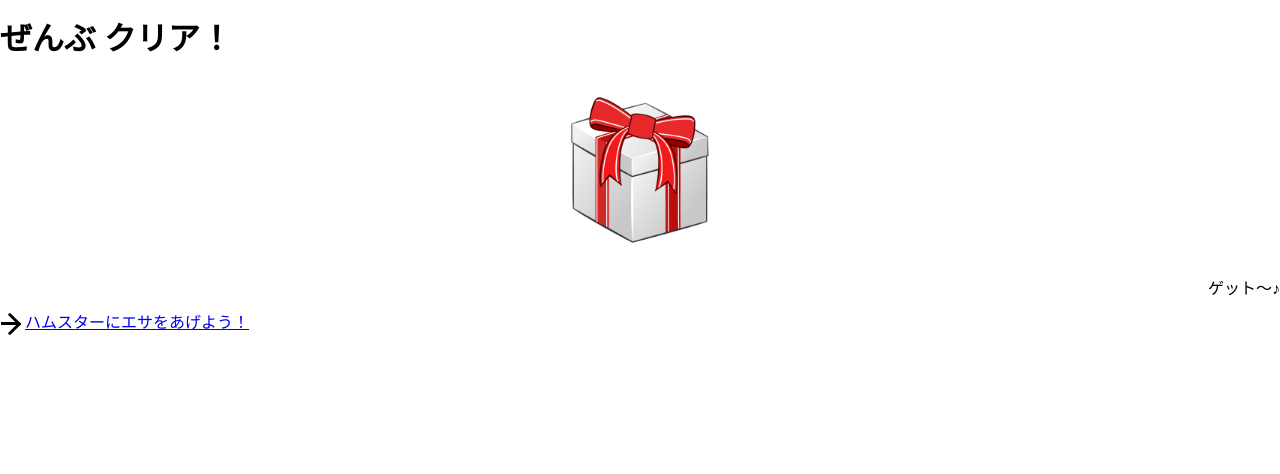
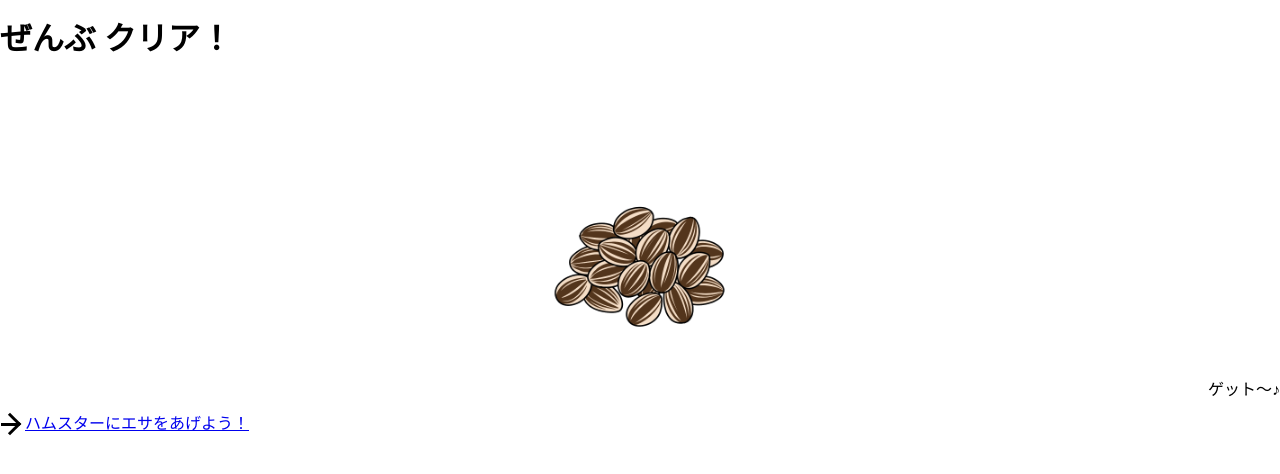
Before and after one commit to Ayakazu-Fukaura/possible_alone, a Flask app: page /5 in a window 1280 px wide. Shown: the top 474 px of the page. Run offline with Flask 2, Linux system fonts and the light colour scheme.

Commit message:
プレゼントのアニメとりあえず完成

```diff
--- a/static/css/5.css
+++ b/static/css/5.css
@@ -41,13 +41,47 @@
 }
 
 
+.movie_box {
+    width: 100%;
+    height: calc(185px + 100px);
+}
+
 /* フェードインさせる */
+
 .present_box {
+    position: relative;
     width: 180px;
     margin-left: auto;
     margin-right: auto;
+
+    opacity: 0;
+    /* ↓秒数はjavaにも記述 */
+    transition: 3.0s;
+    padding-top: 0px;
 }
 
-.present {
+
+.present_box.showUp {
+    opacity: 1;
+    padding-top: 100px;
+}
+
+.present,
+.himawari {
+    position: absolute;
     width: 100%;
+    transition: 2.0s;
 }
+
+.himawari {
+    opacity: 0;
+}
+
+.himawari.UP {
+    opacity: 1;
+}
+
+.present.DOWN {
+    opacity: 0;
+    transition: 1.0s;
+}
--- /dev/null
+++ b/static/js/5.js
@@ -0,0 +1,14 @@
+$(function () {
+
+    // class'showUp'をdiv要素に追加
+    $('.present_box').addClass('showUp');
+
+    //4.000秒後に実行
+    setTimeout(function () {
+        // $('.present').attr('src', 'static/img/seed_of_himawari.png');
+        $('.himawari').addClass('UP');
+        $('.present').addClass('DOWN');
+    }, 3000);
+
+
+});
--- a/templates/5.html
+++ b/templates/5.html
@@ -5,9 +5,10 @@
     <meta charset="UTF-8">
     <meta name="viewport" content="width=device-width, initial-scale=1.0">
 
-    <script src="https://ajax.googleapis.com/ajax/libs/jquery/3.5.1/jquery.min.js"></script>
     <link rel="stylesheet" href="/static/css/normalize.css">
     <link rel="stylesheet" href="/static/css/5.css">
+    <script src="https://ajax.googleapis.com/ajax/libs/jquery/3.5.1/jquery.min.js"></script>
+    <script src="/static/js/5.js"></script>
     <title>ぜんぶクリア！</title>
 
 </head>
@@ -15,10 +16,13 @@
 <body>
     <h1>ぜんぶ クリア！</h1>
 
-    <div class="present_box">
-        <img class="present" src="/static/img/present.png">
+    <div class="movie_box">
+        <div class="present_box">
+            <img class="present" src="/static/img/present.png">
+            <img class="himawari" src="/static/img/seed_of_himawari.png">
+        </div>
+    </div>
 
-    </div>
 
     <p style="text-align: right;">ゲット～♪</p>
 
```
